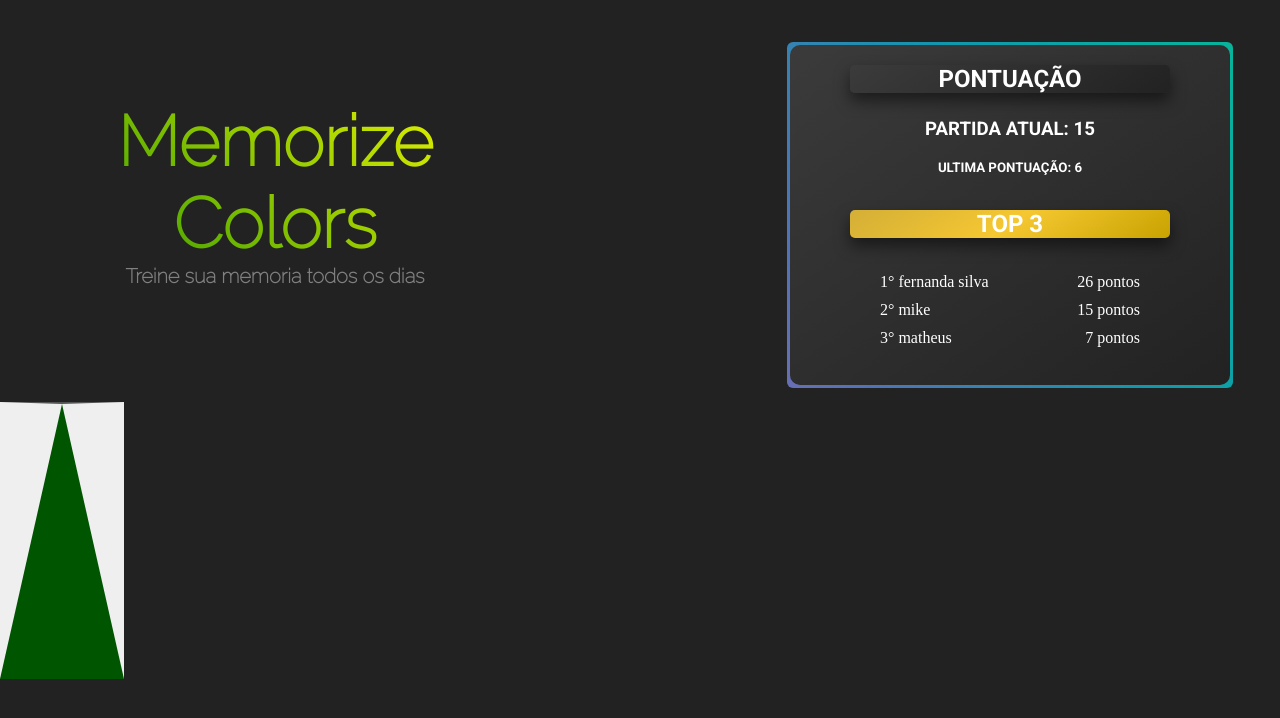
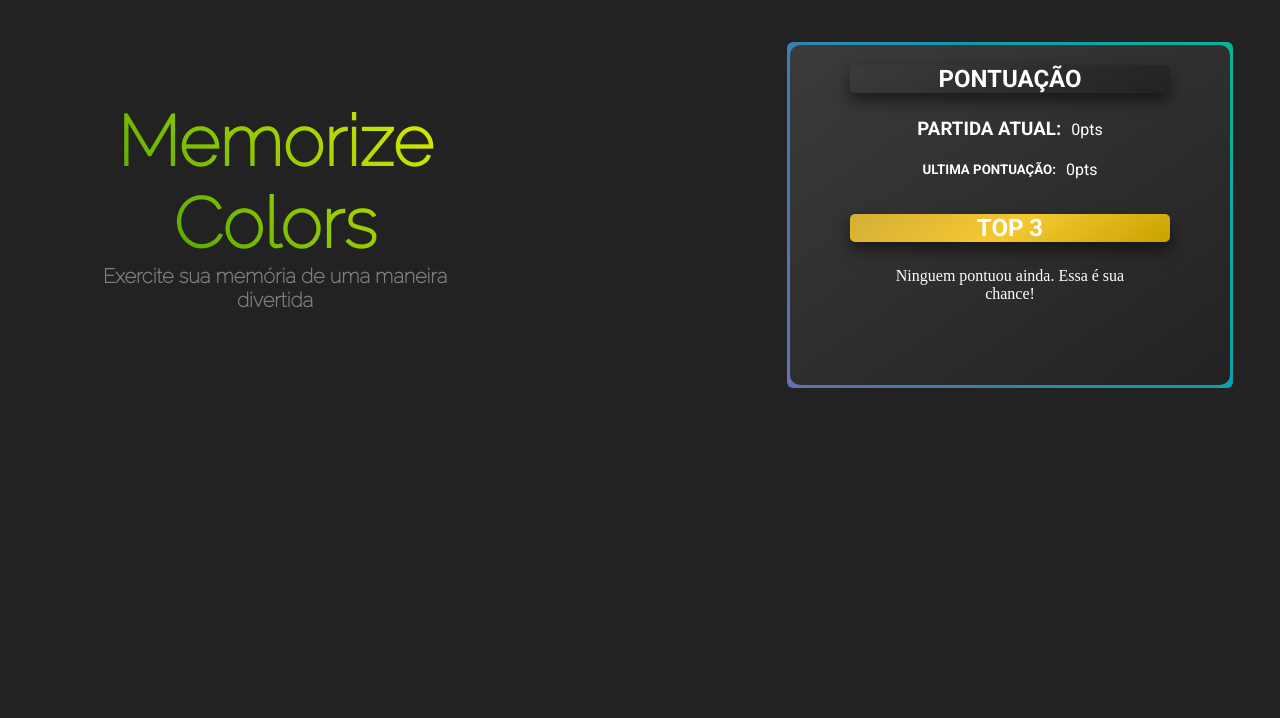
Before and after one commit to claudio-inacio/jogo-da-memoria, a website: page index.html in a window 1280 px wide. Drawn offline with Linux system fonts and the light colour scheme.

Commit message:
STYLE: finalizacao da estilizacao do cabecalho (titulo e placar) para web

```diff
--- a/index.html
+++ b/index.html
@@ -11,7 +11,7 @@
     <header id="cabecalho">
       <section id="tittle-container">
         <h1 id="game-tittle" class="rainbow-text">Memorize Colors</h1>
-        <h4 id="game-sub-tittle">Treine sua memoria todos os dias</h4>
+        <h4 id="game-sub-tittle">Exercite sua memória de uma maneira divertida</h4>
       </section>
 
       <section id="placar-container">
@@ -19,20 +19,20 @@
           <div id="placar-tittle">
             <h2>PONTUAÇÃO</h2>
           </div>
-                 <section id="pontuacoes">
+          <section id="pontuacoes">
             <div id="pontuacao-atual" class="pontuacao-item">
-              <h3>PARTIDA ATUAL: 15</h3>
-              <b></b>
+              <h3>PARTIDA ATUAL: </h3><p id="pontos"> 0</p> pts
             </div>
             <div class="pontuacao-item">
-              <h5>ULTIMA PONTUAÇÃO: 6</h5>
+              <h5>ULTIMA PONTUAÇÃO:</h5><p id="pontos"> 0</p> pts
             </div>
           </section>
           <div class="gold-tittle" id="placar-tittle">
             <h2>TOP 3</h2>
           </div>
           <section class="" id="historico-pontuacoes">
-            <ol id="lista-historico-pontuacao">
+            Ninguem pontuou ainda. Essa é sua chance!
+            <!-- <ol id="lista-historico-pontuacao">
               <li id="item-historico-pontuacao">
                 <div id="historico-nome-pontuador">
                   <p>1° fernanda silva</p>
@@ -57,17 +57,17 @@
                   <p>7 pontos</p>
                 </div>
               </li>
-            </ol>
+            </ol> -->
           </section>
         </div>
       </section>
     </header>
-    <main>
+    <!-- <main>
       <button
         class="triangulo-cima triangulo-cima-apagado"
         id="1"
         aria-label="Botão de cima"
       ></button>
-    </main>
+    </main> -->
   </body>
 </html>
--- a/src/css/style.css
+++ b/src/css/style.css
@@ -109,12 +109,18 @@ div {
 }
 #pontuacao-atual {
   margin: 15px 0px;
+  display: flex;
+  flex-direction: row;
 }
+
 .pontuacao-item {
   display: flex;
   flex-direction: row;
   margin: 5px;
   align-items: center;
+}
+#pontos{
+    margin-left: 10px;
 }
 
 #historico-pontuacoes {
@@ -135,10 +141,12 @@ div {
   /* background-color: #07b39b; */
   display: flex;
   justify-content: space-between;
+  font-weight: bolder;
+  font-size: large;
 }
-#historico-nome-pontuador {
+#historico-nome-pontuador{
 }
-#historico-quantidade-pontos {
+#historico-quantidade-pontos{
 }
 
 .triangulo-cima {
```
